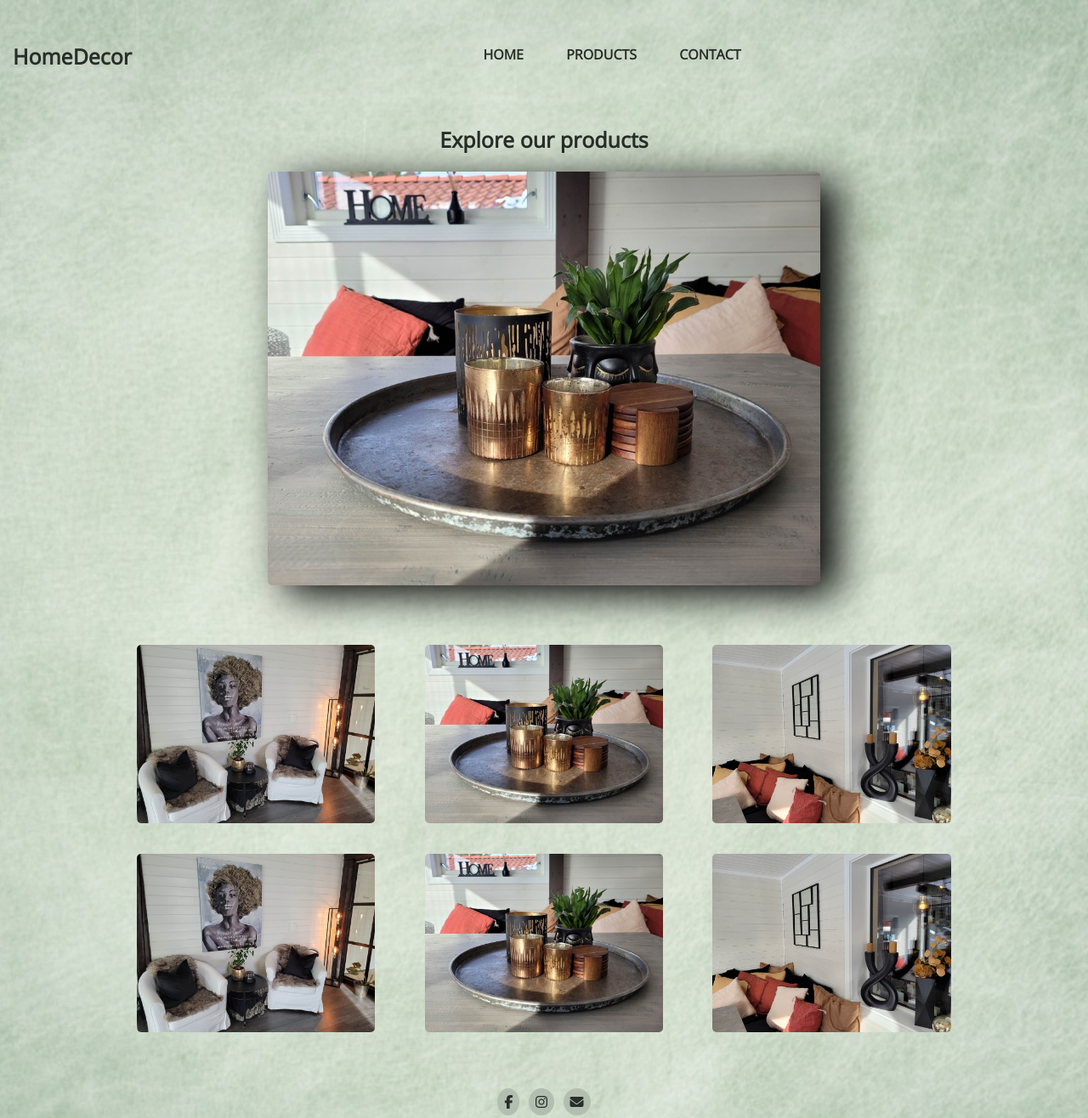
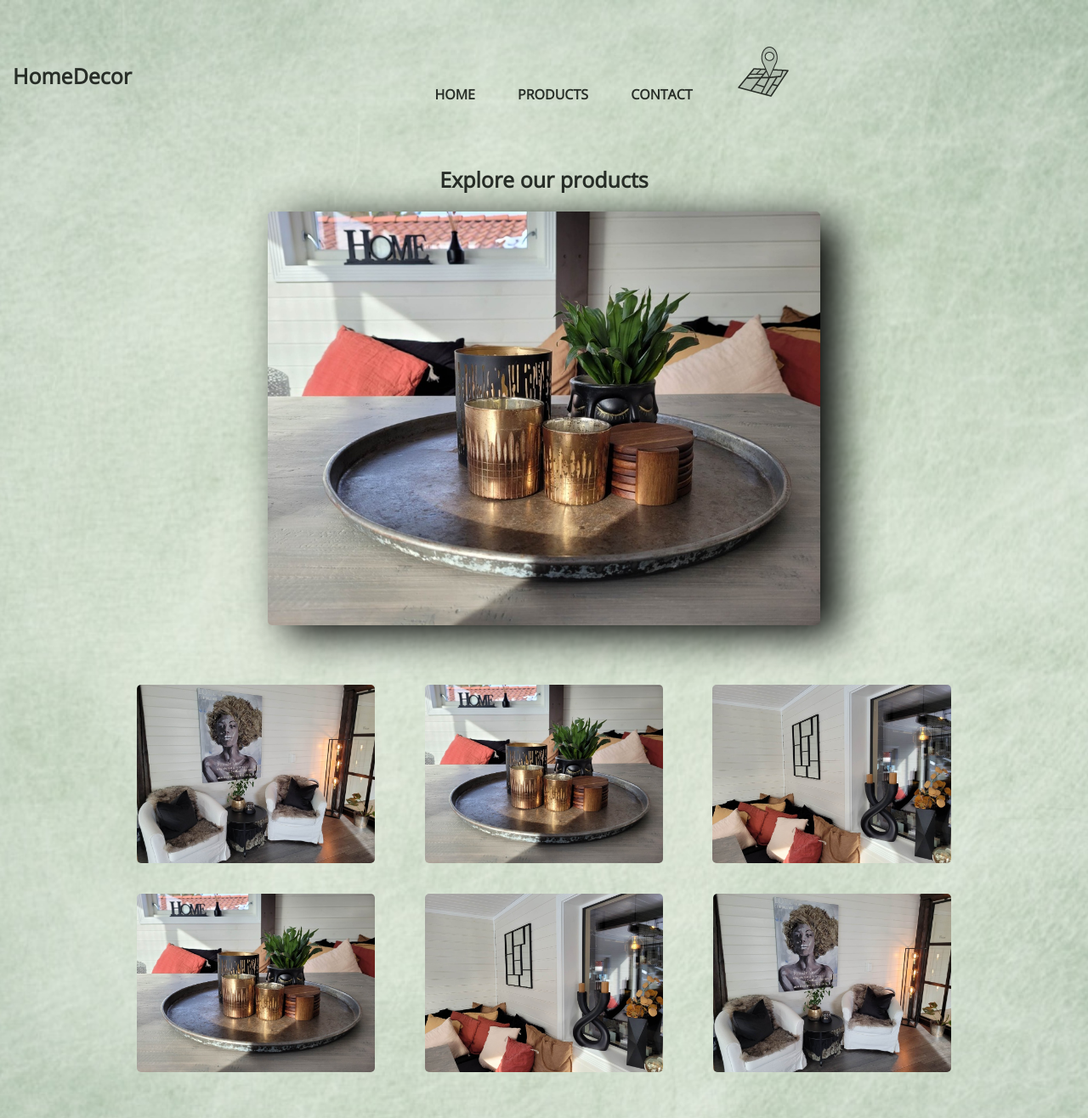
Before and after one commit to piasun/design2-ma1, a plain HTML site: page products.html in a window 1280 px wide. Shown: the top 1316 px of the page at 85% size. Drawn offline with nearby package versions, Linux system fonts and the light colour scheme.

Commit message:
update images

```diff
--- a/products.html
+++ b/products.html
@@ -35,6 +35,11 @@
             <a href="products.html" class="active link-hover">Products</a>
           </li>
           <li><a href="contact.html" class="link-hover">Contact</a></li>
+          <li>
+            <a href="contact.html" class="link-hover">
+              <img class="locator" src="images/locator_64.png" />
+            </a>
+          </li>
         </ul>
       </nav>
     </header>
@@ -64,12 +69,6 @@
             </div>
           </div>
           <div class="slide-card">
-            <img src="images/HomeDecor2-1.jpg" />
-            <div class="card_text">
-              <p>BUY ME</p>
-            </div>
-          </div>
-          <div class="slide-card">
             <img src="images/HomeDecor1-1.jpg" />
             <div class="card_text">
               <p>BUY ME</p>
@@ -77,6 +76,12 @@
           </div>
           <div class="slide-card">
             <img src="images/HomeDecor3-1.jpg" />
+            <div class="card_text">
+              <p>BUY ME</p>
+            </div>
+          </div>
+          <div class="slide-card">
+            <img src="images/HomeDecor2-1.jpg" />
             <div class="card_text">
               <p>BUY ME</p>
             </div>
```
Also changed, not shown: images/locator_64.png (added), images/locator_small_64.png (added), images/shop_64.png (added), images/shop_small_64.png (added).
